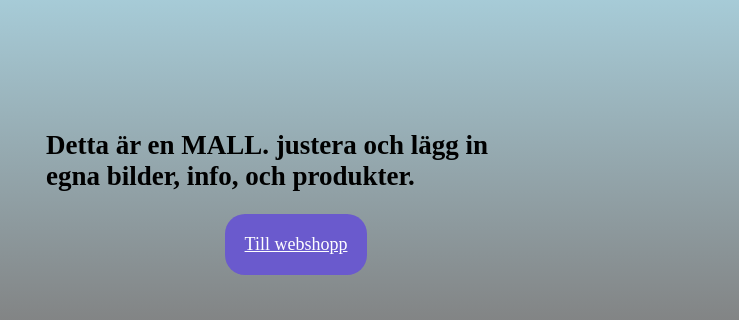
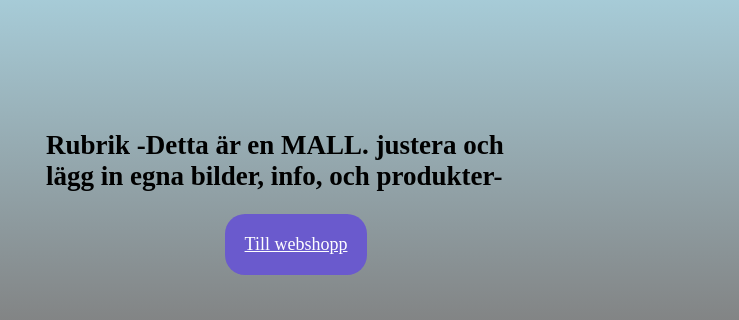
Before and after one commit to karikrabbi/sluttest1, a plain HTML site: page index.html in a window 1280 px wide. Shown: the part 163-483 px from the top of the page, 541-1280 px from the left. Drawn offline with Linux system fonts and the light colour scheme.

Commit message:
Update index.html

```diff
--- a/index.html
+++ b/index.html
@@ -24,7 +24,7 @@
     <div class="main">
         <img src="bilder/saabmain.jpg" alt="">
         <div class="text">
-            <h2>Detta är en MALL. justera och lägg in egna bilder, info, och produkter.</h2>
+            <h2>Rubrik -Detta är en MALL. justera och lägg in egna bilder, info, och produkter-</h2>
             <a href="shop.html">Till webshopp</a>
         </div>
     </div>
```
